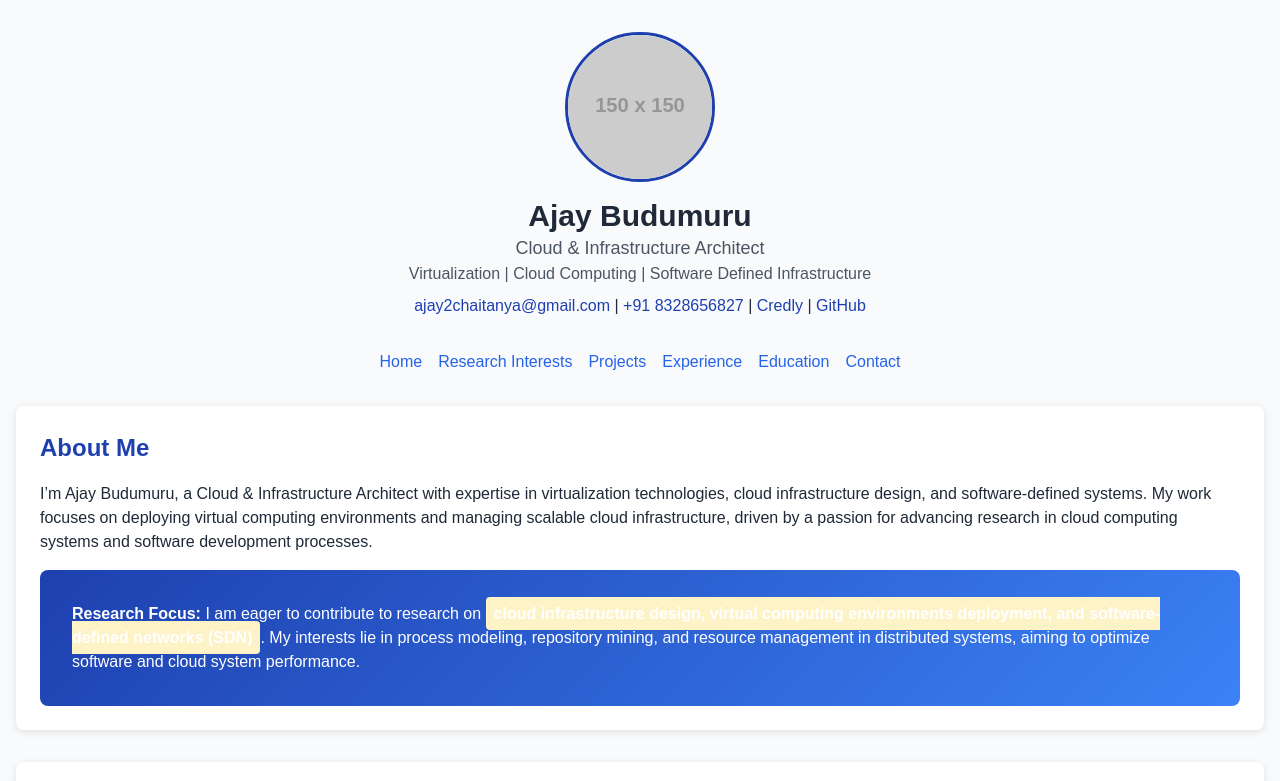
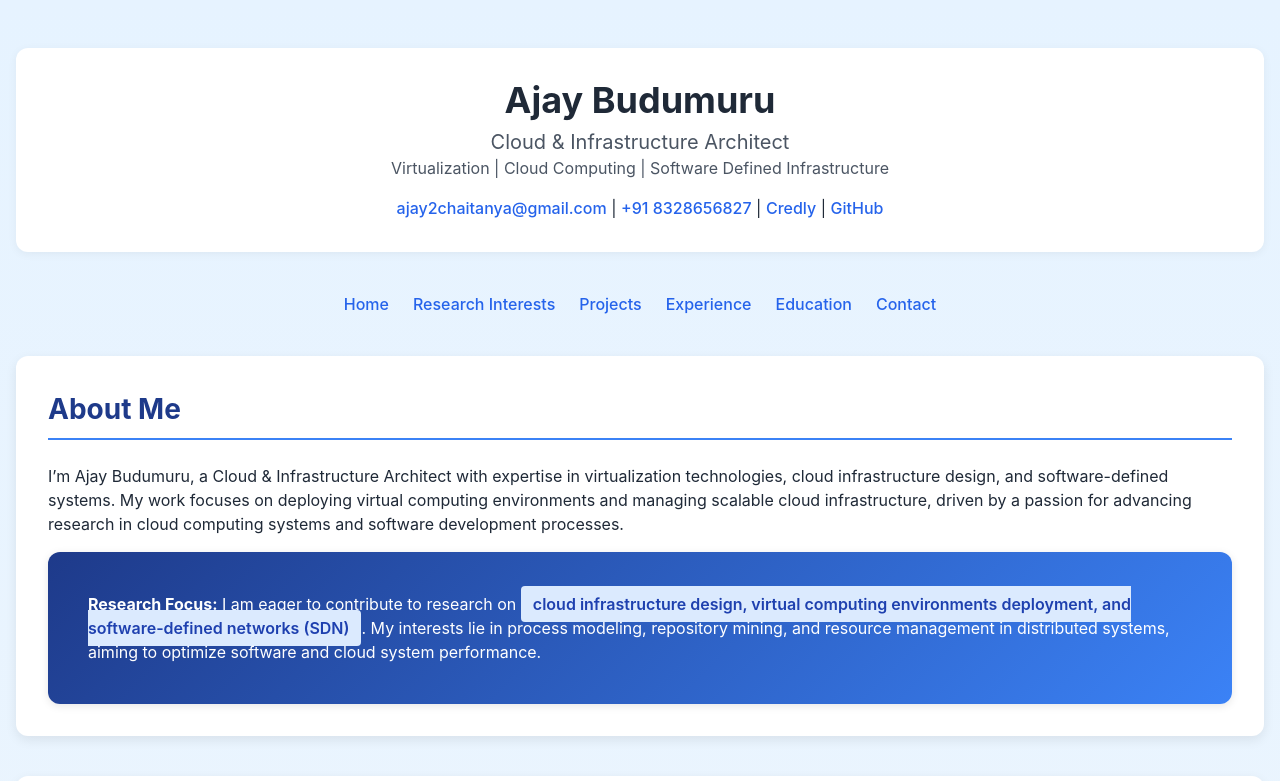
Before and after one commit to ajay8297/ajay8297.github.io, a plain HTML site: page index.html in a window 1280 px wide. Shown: the top 781 px of the page. Drawn offline with nearby package versions, Linux system fonts and the light colour scheme; placeholder pictures from the web are drawn by us.

Commit message:
Update index.html

```diff
--- a/index.html
+++ b/index.html
@@ -6,29 +6,95 @@
     <title>Ajay Budumuru - Cloud & Infrastructure Architect</title>
     <link href="https://cdn.jsdelivr.net/npm/tailwindcss@2.2.19/dist/tailwind.min.css" rel="stylesheet">
     <style>
-        body { font-family: 'Arial', sans-serif; background-color: #f9fafb; color: #1f2937; }
-        .section-header { font-size: 1.5rem; font-weight: bold; margin-bottom: 1rem; color: #1e40af; }
-        .card { background: white; border-radius: 0.5rem; padding: 1.5rem; box-shadow: 0 2px 8px rgba(0,0,0,0.1); margin-bottom: 2rem; }
-        .profile-img { width:150px; height: 150px; border-radius: 50%; object-fit: cover; border: 3px solid #1e40af; }
-        .social-link { color: #1e40af; text-decoration: none; }
-        .social-link:hover { text-decoration: underline; }
-        .project-item { margin-bottom: 1rem; padding: 1rem; background: #f8fafc; border-left: 4px solid #1e40af; }
-        .map-container { height: 200px; margin-top: 1rem; }
-        .research-align { background: linear-gradient(135deg, #1e40af 0%, #3b82f6 100%); color: white; padding: 2rem; border-radius: 0.5rem; }
-        .highlight { background: #fef3c7; padding: 0.5rem; border-radius: 0.25rem; font-weight: bold; }
+        body {
+            font-family: 'Inter', sans-serif;
+            background: linear-gradient(to bottom, #e6f3ff 0%, #f9fafb 100%);
+            color: #1f2937;
+        }
+        .section-header {
+            font-size: 1.75rem;
+            font-weight: 700;
+            margin-bottom: 1.5rem;
+            color: #1e3a8a;
+            border-bottom: 2px solid #3b82f6;
+            padding-bottom: 0.5rem;
+        }
+        .card {
+            background: white;
+            border-radius: 0.75rem;
+            padding: 2rem;
+            box-shadow: 0 4px 12px rgba(0,0,0,0.08);
+            margin-bottom: 2.5rem;
+            transition: transform 0.3s ease;
+        }
+        .card:hover {
+            transform: translateY(-5px);
+        }
+        .social-link {
+            color: #2563eb;
+            text-decoration: none;
+            font-weight: 500;
+        }
+        .social-link:hover {
+            text-decoration: underline;
+            color: #1e40af;
+        }
+        .project-item {
+            margin-bottom: 1.5rem;
+            padding: 1.25rem;
+            background: #f8fafc;
+            border-left: 5px solid #2563eb;
+            border-radius: 0.5rem;
+            transition: background 0.3s ease;
+        }
+        .project-item:hover {
+            background: #eff6ff;
+        }
+        .map-container {
+            height: 250px;
+            margin-top: 1.5rem;
+            border-radius: 0.5rem;
+            overflow: hidden;
+        }
+        .research-align {
+            background: linear-gradient(135deg, #1e3a8a 0%, #3b82f6 100%);
+            color: white;
+            padding: 2.5rem;
+            border-radius: 0.75rem;
+            box-shadow: 0 2px 8px rgba(0,0,0,0.1);
+        }
+        .highlight {
+            background: #dbeafe;
+            padding: 0.5rem 0.75rem;
+            border-radius: 0.25rem;
+            font-weight: 600;
+            color: #1e40af;
+        }
+        header {
+            background: #ffffff;
+            border-radius: 0.75rem;
+            padding: 2rem;
+            box-shadow: 0 2px 10px rgba(0,0,0,0.05);
+        }
+        nav a {
+            font-weight: 500;
+            transition: color 0.3s ease;
+        }
+        nav a:hover {
+            color: #1e40af;
+        }
     </style>
     <link rel="stylesheet" href="https://unpkg.com/leaflet@1.9.3/dist/leaflet.css" />
     <script src="https://unpkg.com/leaflet@1.9.3/dist/leaflet.js"></script>
 </head>
 <body class="min-h-screen">
-    <div class="container mx-auto px-4 py-8">
+    <div class="container mx-auto px-4 py-12">
         <!-- Header Section -->
-        <header class="text-center mb-8">
-            <img src="https://via.placeholder.com/150" alt="Ajay Budumuru" class="profile-img mx-auto mb-4">
-            <h1 class="text-3xl font-bold">Ajay Budumuru</h1>
-            <p class="text-lg text-gray-600">Cloud & Infrastructure Architect</p>
+        <header class="text-center mb-10">
+            <h1 class="text-4xl font-bold">Ajay Budumuru</h1>
+            <p class="text-xl text-gray-600 mt-2">Cloud & Infrastructure Architect</p>
             <p class="text-gray-600">Virtualization | Cloud Computing | Software Defined Infrastructure</p>
-            <p class="mt-2">
+            <p class="mt-4">
                 <a href="mailto:ajay2chaitanya@gmail.com" class="social-link">ajay2chaitanya@gmail.com</a> |
                 <a href="tel:+918328656827" class="social-link">+91 8328656827</a> |
                 <a href="https://www.credly.com/users/ajay-budumuru" class="social-link">Credly</a> |
@@ -37,7 +103,7 @@
         </header>
 
         <!-- Navigation -->
-        <nav class="flex justify-center space-x-4 mb-8">
+        <nav class="flex justify-center space-x-6 mb-10">
             <a href="#home" class="text-blue-600 hover:underline">Home</a>
             <a href="#research" class="text-blue-600 hover:underline">Research Interests</a>
             <a href="#projects" class="text-blue-600 hover:underline">Projects</a>
@@ -60,7 +126,7 @@
         <!-- Research Interests Section -->
         <section id="research" class="card">
             <h2 class="section-header">Research Interests</h2>
-            <div class="grid md:grid-cols-2 gap-4">
+            <div class="grid md:grid-cols-2 gap-6">
                 <div class="project-item">
                     <h3 class="font-semibold text-blue-600">Cloud Infrastructure Design</h3>
                     <p>Architecting scalable cloud systems with focus on virtualization platforms, hybrid cloud deployments, and infrastructure optimization.</p>
@@ -170,7 +236,7 @@
         </section>
 
         <!-- Footer -->
-        <footer class="text-center text-gray-600 mt-8">
+        <footer class="text-center text-gray-600 mt-10">
             <p>© 2025 Ajay Budumuru | Built for research collaboration</p>
             <p class="mt-2">Technologies: Tailwind CSS | Leaflet | Hugo Blox Builder</p>
         </footer>
```
